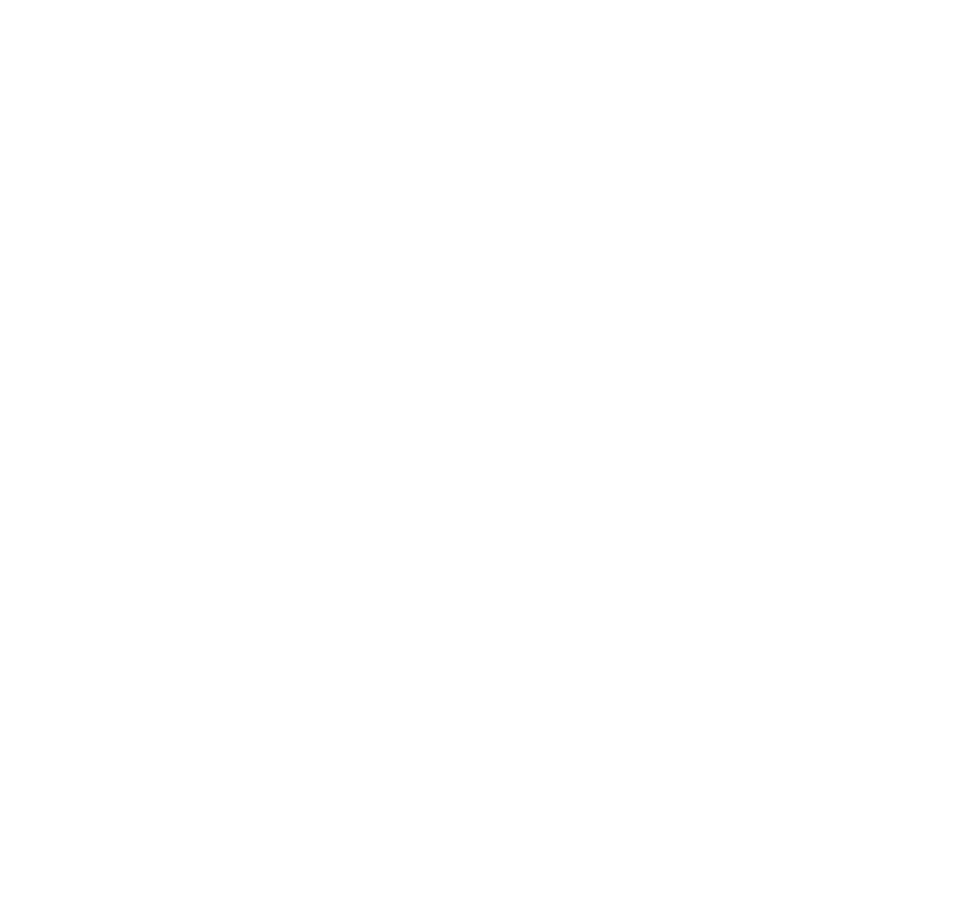
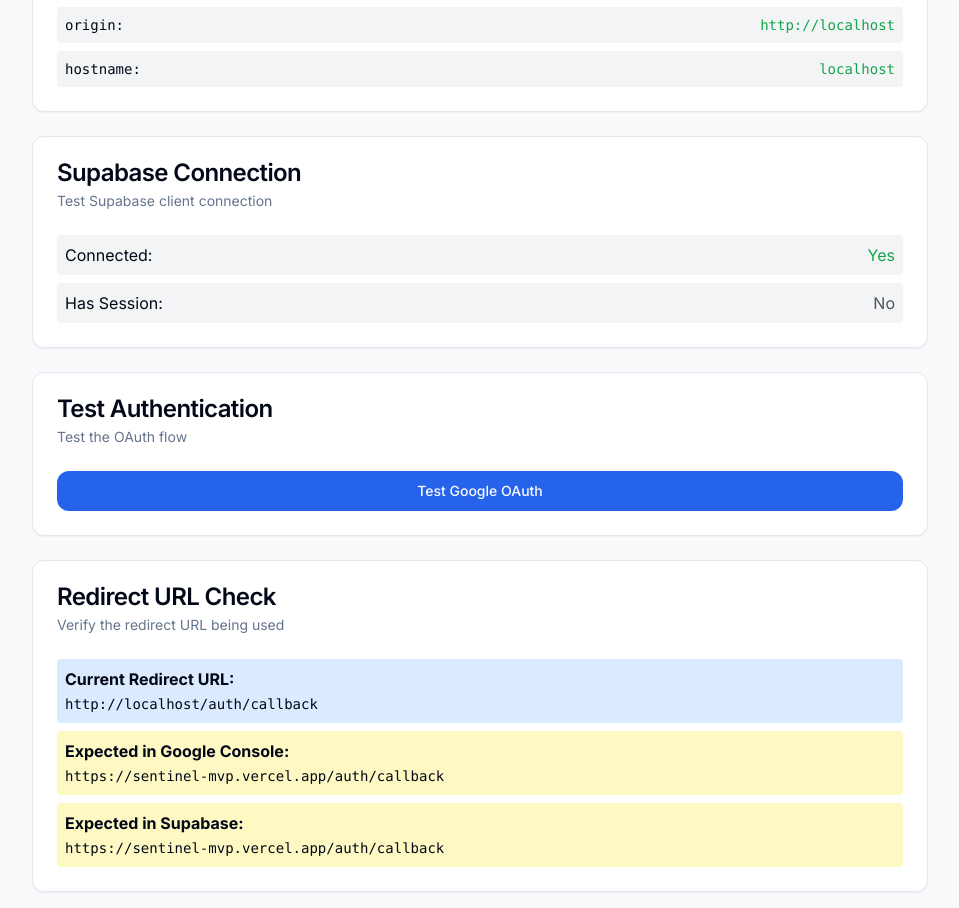
Before and after one commit to shreyjain11/sentinel-mvp, a Next.js app: page /debug-env in a window 1280 px wide. Before the commit this address had no page. Shown: the part 520-1428 px from the top of the page, without its empty margins (160-1119 px from the left). Before the commit the page ends 800 px from the top, so only its background shows below. Built offline with nearby package versions, Linux system fonts and the light colour scheme; no server answers.

Commit message:
Add comprehensive debugging for Vercel authentication issues

```diff
--- a/src/app/auth/callback/page.tsx
+++ b/src/app/auth/callback/page.tsx
@@ -8,15 +8,27 @@ import { Loader2, CheckCircle, XCircle, Shield } from 'lucide-react'
 function AuthCallbackContent() {
   const [status, setStatus] = useState<'processing' | 'success' | 'error'>('processing')
   const [message, setMessage] = useState('Processing authentication...')
+  const [debugInfo, setDebugInfo] = useState<string[]>([])
   const router = useRouter()
   const searchParams = useSearchParams()
+
+  const addDebugInfo = (info: string) => {
+    console.log(`[Auth Debug] ${info}`)
+    setDebugInfo(prev => [...prev, `${new Date().toLocaleTimeString()}: ${info}`])
+  }
 
   useEffect(() => {
     const handleCallback = async () => {
       try {
+        addDebugInfo('Starting auth callback...')
+        addDebugInfo(`Current URL: ${window.location.href}`)
+        addDebugInfo(`Hash: ${window.location.hash}`)
+        addDebugInfo(`Search params: ${window.location.search}`)
+
         // Check for error first
         const error = searchParams.get('error')
         if (error) {
+          addDebugInfo(`OAuth error detected: ${error}`)
           setStatus('error')
           setMessage(`Authentication failed: ${error}`)
           setTimeout(() => router.push('/auth'), 3000)
@@ -24,18 +36,22 @@ function AuthCallbackContent() {
         }
 
         setMessage('Completing authentication...')
+        addDebugInfo('No OAuth errors found, proceeding with session check...')
 
         // Import supabase
         const { supabase } = await import('@/lib/supabase')
+        addDebugInfo('Supabase client imported successfully')
 
         // Check if we have a hash fragment with access_token (OAuth response)
         const hash = window.location.hash
         if (hash) {
-          console.log('Processing OAuth hash fragment...')
+          addDebugInfo(`Processing OAuth hash fragment: ${hash.substring(0, 50)}...`)
+
           // Let Supabase handle the OAuth response
           const { data: { session }, error: authError } = await supabase.auth.getSession()
 
           if (authError) {
+            addDebugInfo(`Auth error: ${authError.message}`)
             console.error('Auth error:', authError)
             setStatus('error')
             setMessage(`Authentication error: ${authError.message}`)
@@ -44,12 +60,17 @@ function AuthCallbackContent() {
           }
 
           if (session) {
+            addDebugInfo(`Session found: ${session.user.email}`)
             console.log('Session found:', session.user.email)
             setStatus('success')
             setMessage('Authentication successful!')
             setTimeout(() => router.push('/dashboard'), 2000)
             return
+          } else {
+            addDebugInfo('No session found after processing hash')
           }
+        } else {
+          addDebugInfo('No hash fragment found in URL')
         }
 
         // Check for error parameters
@@ -57,6 +78,7 @@ function AuthCallbackContent() {
         const errorDescription = searchParams.get('error_description')
 
         if (errorParam) {
+          addDebugInfo(`OAuth error param: ${errorParam}`)
           console.error('OAuth error:', errorParam, errorDescription)
           setStatus('error')
           setMessage(`Authentication failed: ${errorDescription || errorParam}`)
@@ -65,9 +87,11 @@ function AuthCallbackContent() {
         }
 
         // Try to get existing session
+        addDebugInfo('Attempting to get existing session...')
         const { data: { session }, error: sessionError } = await supabase.auth.getSession()
 
         if (sessionError) {
+          addDebugInfo(`Session error: ${sessionError.message}`)
           console.error('Session error:', sessionError)
           setStatus('error')
           setMessage(`Session error: ${sessionError.message}`)
@@ -76,17 +100,32 @@ function AuthCallbackContent() {
         }
 
         if (session) {
+          addDebugInfo(`Existing session found: ${session.user.email}`)
           console.log('Existing session found:', session.user.email)
           setStatus('success')
           setMessage('Authentication successful!')
           setTimeout(() => router.push('/dashboard'), 2000)
         } else {
-          console.error('No session found')
-          setStatus('error')
-          setMessage('No session found after authentication. Please try again.')
-          setTimeout(() => router.push('/auth'), 3000)
+          addDebugInfo('No session found - checking auth state...')
+
+          // Try to get user info as a last resort
+          const { data: { user }, error: userError } = await supabase.auth.getUser()
+
+          if (user && !userError) {
+            addDebugInfo(`User found via getUser: ${user.email}`)
+            setStatus('success')
+            setMessage('Authentication successful!')
+            setTimeout(() => router.push('/dashboard'), 2000)
+          } else {
+            addDebugInfo(`No user found via getUser: ${userError?.message || 'No error'}`)
+            console.error('No session or user found')
+            setStatus('error')
+            setMessage('No session found after authentication. Please try again.')
+            setTimeout(() => router.push('/auth'), 3000)
+          }
         }
       } catch (error) {
+        addDebugInfo(`Exception caught: ${error}`)
         console.error('Auth callback error:', error)
         setStatus('error')
         setMessage(`Authentication failed: ${error instanceof Error ? error.message : 'Unknown error'}`)
@@ -143,6 +182,18 @@ function AuthCallbackContent() {
               </p>
             </div>
           )}
+
+          {/* Debug Info - Show in development or when there's an error */}
+          {(process.env.NODE_ENV === 'development' || status === 'error') && debugInfo.length > 0 && (
+            <div className="mt-4 p-3 bg-gray-100 rounded text-left">
+              <p className="text-xs font-semibold mb-2">Debug Info:</p>
+              <div className="text-xs font-mono max-h-32 overflow-y-auto">
+                {debugInfo.map((info, index) => (
+                  <div key={index} className="mb-1 text-gray-700">{info}</div>
+                ))}
+              </div>
+            </div>
+          )}
         </CardContent>
       </Card>
     </div>
--- /dev/null
+++ b/src/app/debug-env/page.tsx
@@ -0,0 +1,185 @@
+'use client'
+
+import { useEffect, useState } from 'react'
+import { Card, CardContent, CardDescription, CardHeader, CardTitle } from '@/components/ui/card'
+import { Button } from '@/components/ui/button'
+import { supabase } from '@/lib/supabase'
+
+export default function DebugEnvPage() {
+  const [envInfo, setEnvInfo] = useState<any>({})
+  const [supabaseInfo, setSupabaseInfo] = useState<any>({})
+  const [loading, setLoading] = useState(true)
+
+  useEffect(() => {
+    const checkEnvironment = async () => {
+      try {
+        // Check environment variables
+        const envData = {
+          NODE_ENV: process.env.NODE_ENV,
+          NEXT_PUBLIC_APP_URL: process.env.NEXT_PUBLIC_APP_URL,
+          NEXT_PUBLIC_SUPABASE_URL: process.env.NEXT_PUBLIC_SUPABASE_URL ? 'SET' : 'NOT SET',
+          NEXT_PUBLIC_SUPABASE_ANON_KEY: process.env.NEXT_PUBLIC_SUPABASE_ANON_KEY ? 'SET' : 'NOT SET',
+          NEXT_PUBLIC_GOOGLE_CLIENT_ID: process.env.NEXT_PUBLIC_GOOGLE_CLIENT_ID ? 'SET' : 'NOT SET',
+          VERCEL_URL: process.env.VERCEL_URL,
+          VERCEL_ENV: process.env.VERCEL_ENV,
+          currentUrl: window.location.href,
+          origin: window.location.origin,
+          hostname: window.location.hostname
+        }
+
+        setEnvInfo(envData)
+
+        // Test Supabase connection
+        try {
+          const { data: { session }, error } = await supabase.auth.getSession()
+          setSupabaseInfo({
+            connected: !error,
+            error: error?.message,
+            hasSession: !!session,
+            userEmail: session?.user?.email
+          })
+        } catch (supabaseError) {
+          setSupabaseInfo({
+            connected: false,
+            error: supabaseError instanceof Error ? supabaseError.message : 'Unknown error'
+          })
+        }
+
+      } catch (error) {
+        console.error('Debug error:', error)
+      } finally {
+        setLoading(false)
+      }
+    }
+
+    checkEnvironment()
+  }, [])
+
+  const testAuth = async () => {
+    try {
+      const { data, error } = await supabase.auth.signInWithOAuth({
+        provider: 'google',
+        options: {
+          redirectTo: `${window.location.origin}/auth/callback`,
+          queryParams: {
+            access_type: 'offline',
+            prompt: 'consent',
+          },
+        },
+      })
+
+      if (error) {
+        alert(`Auth error: ${error.message}`)
+      } else {
+        alert('Auth initiated successfully')
+      }
+    } catch (error) {
+      alert(`Error: ${error}`)
+    }
+  }
+
+  if (loading) {
+    return (
+      <div className="min-h-screen bg-gray-50 flex items-center justify-center">
+        <div>Loading debug info...</div>
+      </div>
+    )
+  }
+
+  return (
+    <div className="min-h-screen bg-gray-50 p-4">
+      <div className="max-w-4xl mx-auto space-y-6">
+        <h1 className="text-3xl font-bold">Environment Debug</h1>
+
+        <Card>
+          <CardHeader>
+            <CardTitle>Environment Variables</CardTitle>
+            <CardDescription>Check if all required environment variables are set</CardDescription>
+          </CardHeader>
+          <CardContent>
+            <div className="space-y-2">
+              {Object.entries(envInfo).map(([key, value]) => (
+                <div key={key} className="flex justify-between items-center p-2 bg-gray-100 rounded">
+                  <span className="font-mono text-sm">{key}:</span>
+                  <span className={`font-mono text-sm ${value === 'NOT SET' ? 'text-red-600' : 'text-green-600'}`}>
+                    {typeof value === 'string' && value.length > 50 ? `${value.substring(0, 50)}...` : String(value)}
+                  </span>
+                </div>
+              ))}
+            </div>
+          </CardContent>
+        </Card>
+
+        <Card>
+          <CardHeader>
+            <CardTitle>Supabase Connection</CardTitle>
+            <CardDescription>Test Supabase client connection</CardDescription>
+          </CardHeader>
+          <CardContent>
+            <div className="space-y-2">
+              <div className="flex justify-between items-center p-2 bg-gray-100 rounded">
+                <span>Connected:</span>
+                <span className={supabaseInfo.connected ? 'text-green-600' : 'text-red-600'}>
+                  {supabaseInfo.connected ? 'Yes' : 'No'}
+                </span>
+              </div>
+              {supabaseInfo.error && (
+                <div className="flex justify-between items-center p-2 bg-red-100 rounded">
+                  <span>Error:</span>
+                  <span className="text-red-600 text-sm">{supabaseInfo.error}</span>
+                </div>
+              )}
+              <div className="flex justify-between items-center p-2 bg-gray-100 rounded">
+                <span>Has Session:</span>
+                <span className={supabaseInfo.hasSession ? 'text-green-600' : 'text-gray-600'}>
+                  {supabaseInfo.hasSession ? 'Yes' : 'No'}
+                </span>
+              </div>
+              {supabaseInfo.userEmail && (
+                <div className="flex justify-between items-center p-2 bg-gray-100 rounded">
+                  <span>User Email:</span>
+                  <span className="text-sm">{supabaseInfo.userEmail}</span>
+                </div>
+              )}
+            </div>
+          </CardContent>
+        </Card>
+
+        <Card>
+          <CardHeader>
+            <CardTitle>Test Authentication</CardTitle>
+            <CardDescription>Test the OAuth flow</CardDescription>
+          </CardHeader>
+          <CardContent>
+            <Button onClick={testAuth} className="w-full">
+              Test Google OAuth
+            </Button>
+          </CardContent>
+        </Card>
+
+        <Card>
+          <CardHeader>
+            <CardTitle>Redirect URL Check</CardTitle>
+            <CardDescription>Verify the redirect URL being used</CardDescription>
+          </CardHeader>
+          <CardContent>
+            <div className="space-y-2">
+              <div className="p-2 bg-blue-100 rounded">
+                <strong>Current Redirect URL:</strong><br />
+                <code className="text-sm">{`${window.location.origin}/auth/callback`}</code>
+              </div>
+              <div className="p-2 bg-yellow-100 rounded">
+                <strong>Expected in Google Console:</strong><br />
+                <code className="text-sm">https://sentinel-mvp.vercel.app/auth/callback</code>
+              </div>
+              <div className="p-2 bg-yellow-100 rounded">
+                <strong>Expected in Supabase:</strong><br />
+                <code className="text-sm">https://sentinel-mvp.vercel.app/auth/callback</code>
+              </div>
+            </div>
+          </CardContent>
+        </Card>
+      </div>
+    </div>
+  )
+}
```
